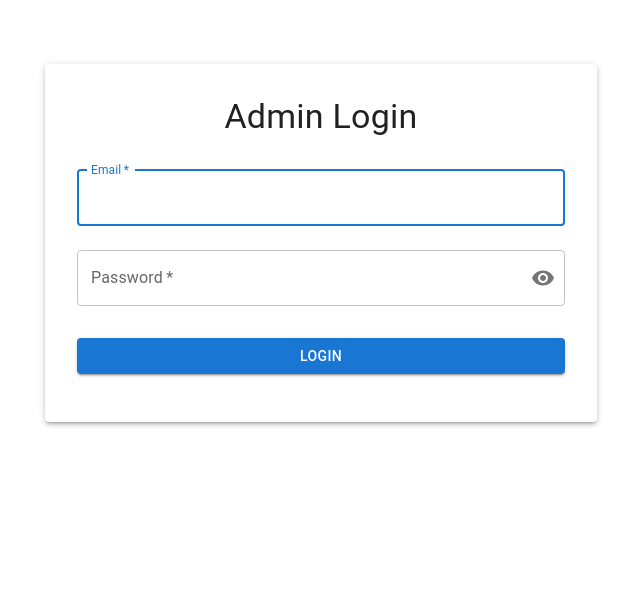
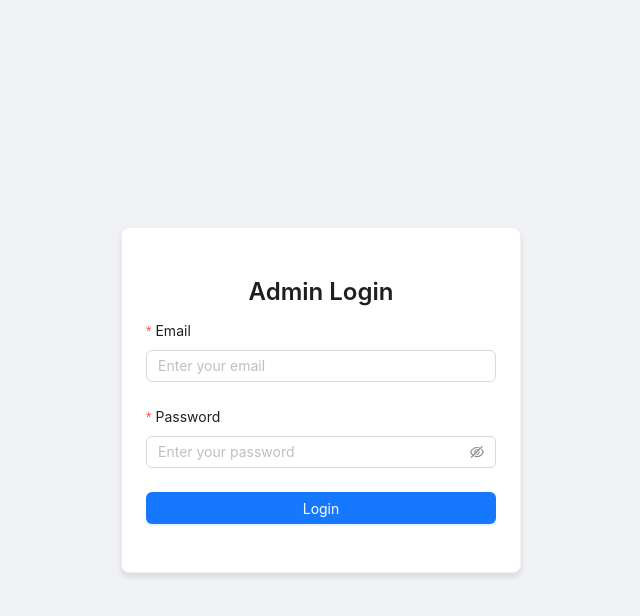
Before and after one commit to xxiimcha/geopaws-web, a React (Create React App) app: page /login in a window 1280 px wide. Shown: the top 616 px of the page, without its empty margins (319-959 px from the left). Built offline with nearby package versions, Linux system fonts and the light colour scheme.

Commit message:
Layout enhanced

```diff
--- a/package.json
+++ b/package.json
@@ -3,6 +3,7 @@
   "version": "0.1.0",
   "private": true,
   "dependencies": {
+    "@ant-design/icons": "^5.5.2",
     "@emotion/react": "^11.13.3",
     "@emotion/styled": "^11.13.0",
     "@mui/icons-material": "^6.1.3",
@@ -10,6 +11,7 @@
     "@testing-library/jest-dom": "^5.17.0",
     "@testing-library/react": "^13.4.0",
     "@testing-library/user-event": "^13.5.0",
+    "antd": "^5.22.5",
     "firebase": "^10.14.1",
     "react": "^18.3.1",
     "react-dom": "^18.3.1",
--- a/src/LoginPage.js
+++ b/src/LoginPage.js
@@ -2,132 +2,88 @@ import React, { useState } from "react";
 import { signInWithEmailAndPassword } from "firebase/auth";
 import { collection, query, where, getDocs } from "firebase/firestore";
 import { auth, db } from "./firebase";
-import { Box, Button, TextField, Typography, Alert, Container, Paper, CircularProgress, IconButton, InputAdornment } from "@mui/material";
-import { ThemeProvider, createTheme } from "@mui/material/styles";
-import { Visibility, VisibilityOff } from "@mui/icons-material";
-import { useNavigate } from "react-router-dom";  // Import useNavigate for redirection
+import { Form, Input, Button, Card, Typography, Alert, Spin } from "antd";
+import { EyeInvisibleOutlined, EyeTwoTone } from "@ant-design/icons";
+import { useNavigate } from "react-router-dom";
 
-// Create a blue theme using MUI's theme provider
-const theme = createTheme({
-  palette: {
-    primary: {
-      main: '#1976d2', // Blue primary color
-    },
-    secondary: {
-      main: '#1e88e5',
-    },
-  },
-});
+const { Title } = Typography;
 
 const LoginPage = ({ onLoginSuccess }) => {
   const [email, setEmail] = useState("");
   const [password, setPassword] = useState("");
   const [error, setError] = useState("");
   const [loading, setLoading] = useState(false);
-  const [showPassword, setShowPassword] = useState(false);
-  const navigate = useNavigate();  // Initialize useNavigate for redirection
+  const navigate = useNavigate();
 
-  const handleLogin = async (e) => {
-    e.preventDefault();
-    setError("");  // Clear any existing errors
-    setLoading(true);  // Set loading to true when login starts
+  const handleLogin = async () => {
+    setError("");
+    setLoading(true);
 
     try {
       console.log("Attempting login with email:", email);
-
-      // Authenticate user with Firebase Auth
       const userCredential = await signInWithEmailAndPassword(auth, email, password);
       const user = userCredential.user;
-      console.log("Firebase authentication successful for:", user.email);
 
-      // Fetch user from Firestore 'users' collection
       const q = query(collection(db, "users"), where("email", "==", user.email), where("type", "==", "admin"));
       const querySnapshot = await getDocs(q);
 
       if (!querySnapshot.empty) {
         console.log("Admin login successful for:", user.email);
-        setLoading(false);  // Stop loading
-        onLoginSuccess();  // Login success for admin
-        navigate("/");  // Navigate to dashboard or landing page after successful login
+        setLoading(false);
+        onLoginSuccess();
+        navigate("/"); // Navigate after successful login
       } else {
         console.log("Failed: User is not an admin.");
-        setLoading(false);  // Stop loading
+        setLoading(false);
         setError("Only admins are allowed to log in.");
       }
     } catch (err) {
       console.error("Login failed:", err);
-      setLoading(false);  // Stop loading
+      setLoading(false);
       setError("Failed to log in. Please check your credentials.");
     }
   };
 
-  const handlePasswordVisibility = () => {
-    setShowPassword(!showPassword);  // Toggle password visibility
-  };
-
-  const handleInputChange = (e) => {
-    setError("");  // Clear error when the user starts typing again
-    const { name, value } = e.target;
-    if (name === "email") setEmail(value);
-    if (name === "password") setPassword(value);
-  };
-
   return (
-    <ThemeProvider theme={theme}>
-      <Container maxWidth="sm" sx={{ marginTop: 8 }}>
-        <Paper elevation={3} sx={{ padding: 4 }}>
-          <Typography variant="h4" align="center" gutterBottom>
-            Admin Login
-          </Typography>
-          {error && <Alert severity="error">{error}</Alert>}
-          <Box component="form" onSubmit={handleLogin} noValidate sx={{ mt: 2 }}>
-            <TextField
-              margin="normal"
-              required
-              fullWidth
-              id="email"
-              label="Email"
-              name="email"
+    <div style={{ display: "flex", justifyContent: "center", alignItems: "center", height: "100vh", backgroundColor: "#f0f2f5" }}>
+      <Card style={{ width: 400, boxShadow: "0 4px 6px rgba(0, 0, 0, 0.1)" }}>
+        <Title level={3} style={{ textAlign: "center" }}>
+          Admin Login
+        </Title>
+        {error && <Alert message={error} type="error" showIcon style={{ marginBottom: 20 }} />}
+        <Form layout="vertical" onFinish={handleLogin}>
+          <Form.Item
+            label="Email"
+            name="email"
+            rules={[{ required: true, message: "Please input your email!" }]}
+          >
+            <Input
+              type="email"
+              placeholder="Enter your email"
               value={email}
-              onChange={handleInputChange}
-              autoComplete="email"
-              autoFocus
+              onChange={(e) => setEmail(e.target.value)}
             />
-            <TextField
-              margin="normal"
-              required
-              fullWidth
-              name="password"
-              label="Password"
-              type={showPassword ? "text" : "password"}  // Toggle between text and password type
-              id="password"
+          </Form.Item>
+          <Form.Item
+            label="Password"
+            name="password"
+            rules={[{ required: true, message: "Please input your password!" }]}
+          >
+            <Input.Password
+              placeholder="Enter your password"
               value={password}
-              onChange={handleInputChange}
-              autoComplete="current-password"
-              InputProps={{
-                endAdornment: (
-                  <InputAdornment position="end">
-                    <IconButton onClick={handlePasswordVisibility} edge="end">
-                      {showPassword ? <VisibilityOff /> : <Visibility />}
-                    </IconButton>
-                  </InputAdornment>
-                ),
-              }}
+              onChange={(e) => setPassword(e.target.value)}
+              iconRender={(visible) => (visible ? <EyeTwoTone /> : <EyeInvisibleOutlined />)}
             />
-            <Button
-              type="submit"
-              fullWidth
-              variant="contained"
-              color="primary"
-              sx={{ mt: 3, mb: 2 }}
-              disabled={loading}  // Disable button when loading
-            >
-              {loading ? <CircularProgress size={24} /> : "Login"}
+          </Form.Item>
+          <Form.Item>
+            <Button type="primary" htmlType="submit" block disabled={loading}>
+              {loading ? <Spin size="small" /> : "Login"}
             </Button>
-          </Box>
-        </Paper>
-      </Container>
-    </ThemeProvider>
+          </Form.Item>
+        </Form>
+      </Card>
+    </div>
   );
 };
 
```
Also changed, not shown: src/components/Sidebar.js (+115 -77 lines), 1 other file (tests, documents, lock files or other folders).
